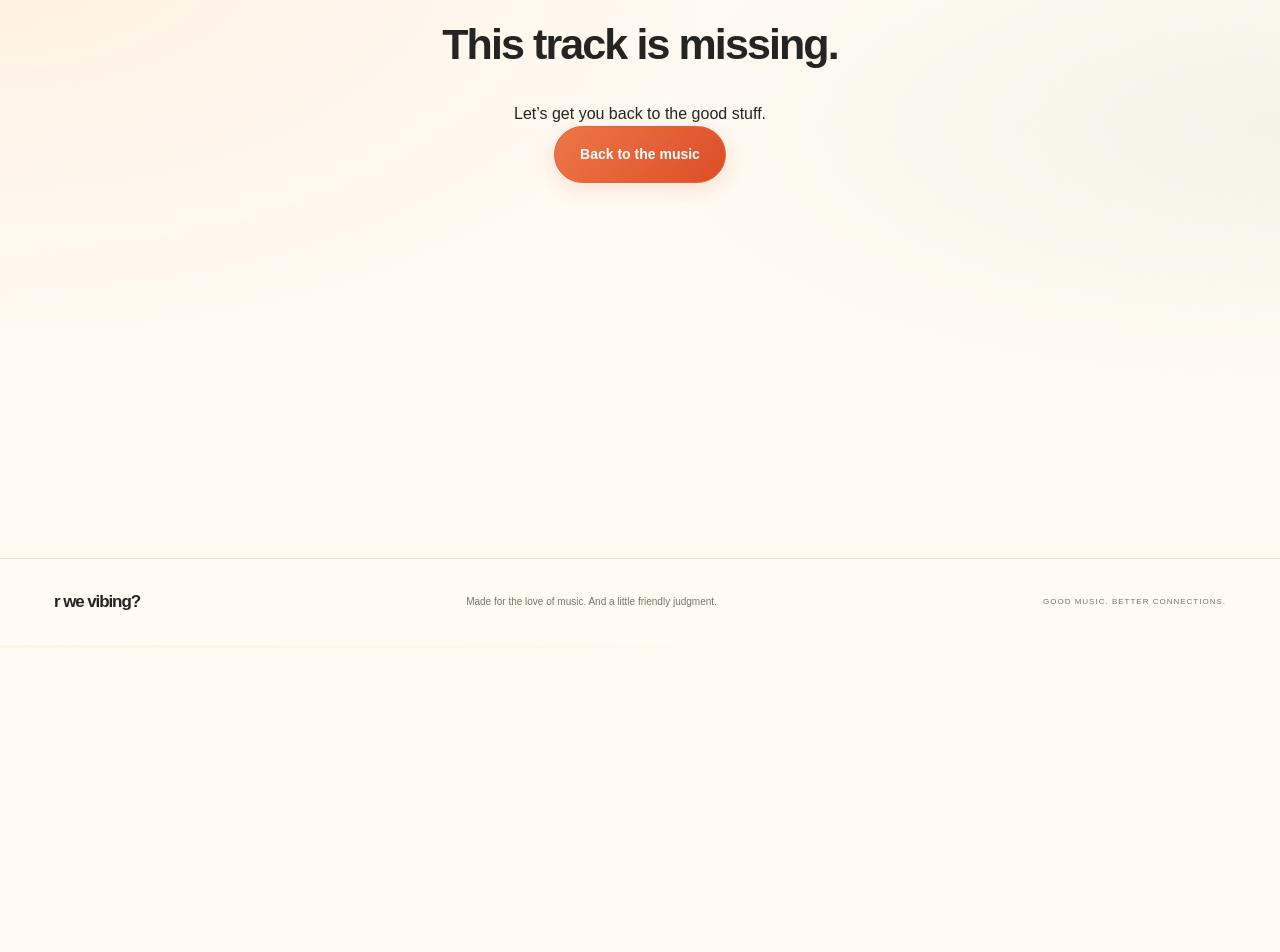
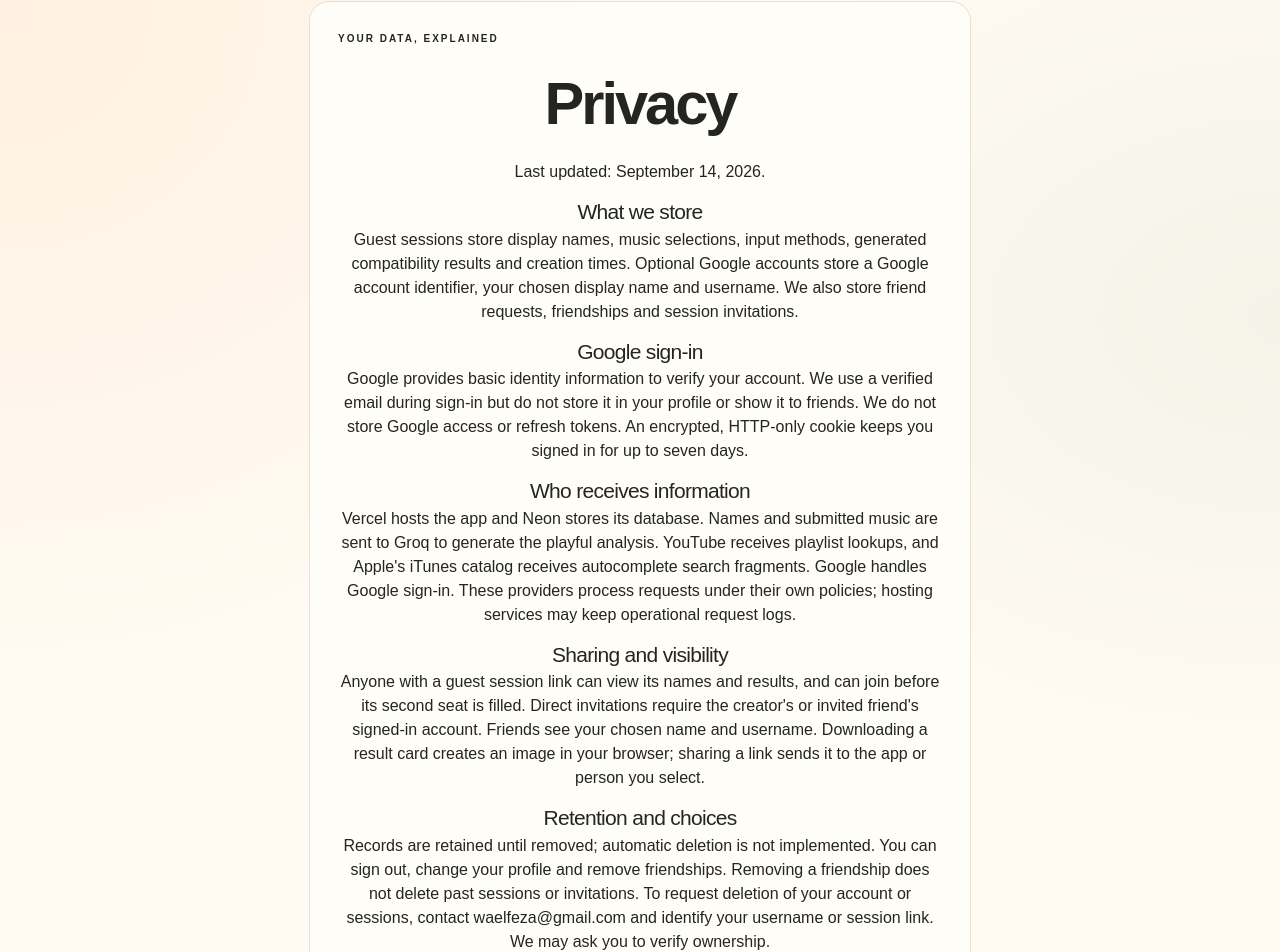
Before and after one commit to wauul/are-we-vibing, a Next.js app: page /privacy in a window 1280 px wide. Before the commit this address had no page. Shown: the part 152-1104 px from the top of the page. Before the commit the page ends 800 px from the top, so only its background shows below. Built offline with nearby package versions, Linux system fonts and the light colour scheme.

Commit message:
Add privacy information for Google sign-in

```diff
--- a/src/app/layout.tsx
+++ b/src/app/layout.tsx
@@ -36,7 +36,7 @@ export default function RootLayout({
           <span>
             Made for the love of music. And a little friendly judgment.
           </span>
-          <span className="footer-note">GOOD MUSIC. BETTER CONNECTIONS.</span>
+          <Link href="/privacy">Privacy</Link>
         </footer>
       </body>
     </html>
--- a/src/app/page.tsx
+++ b/src/app/page.tsx
@@ -31,7 +31,7 @@ export default function Home() {
             Start a session <ArrowRight size={19} />
           </Link>
           <p className="micro">
-            <span>✦</span> No accounts. No awkward questions. Just vibes.
+            <span>✦</span> Try as a guest. Stay for your music circle.
           </p>
           <div className="sources">
             <span>
--- /dev/null
+++ b/src/app/privacy/page.tsx
@@ -0,0 +1,22 @@
+import Link from "next/link";
+
+export const metadata = { title: "Privacy — R We Vibing?" };
+
+export default function PrivacyPage() {
+  return <main className="flow-shell"><article className="detail-card">
+    <div className="eyebrow">YOUR DATA, EXPLAINED</div>
+    <h1>Privacy</h1>
+    <p>Last updated: September 14, 2026.</p>
+    <h2>What we store</h2>
+    <p>Guest sessions store display names, music selections, input methods, generated compatibility results and creation times. Optional Google accounts store a Google account identifier, your chosen display name and username. We also store friend requests, friendships and session invitations.</p>
+    <h2>Google sign-in</h2>
+    <p>Google provides basic identity information to verify your account. We use a verified email during sign-in but do not store it in your profile or show it to friends. We do not store Google access or refresh tokens. An encrypted, HTTP-only cookie keeps you signed in for up to seven days.</p>
+    <h2>Who receives information</h2>
+    <p>Vercel hosts the app and Neon stores its database. Names and submitted music are sent to Groq to generate the playful analysis. YouTube receives playlist lookups, and Apple's iTunes catalog receives autocomplete search fragments. Google handles Google sign-in. These providers process requests under their own policies; hosting services may keep operational request logs.</p>
+    <h2>Sharing and visibility</h2>
+    <p>Anyone with a guest session link can view its names and results, and can join before its second seat is filled. Direct invitations require the creator's or invited friend's signed-in account. Friends see your chosen name and username. Downloading a result card creates an image in your browser; sharing a link sends it to the app or person you select.</p>
+    <h2>Retention and choices</h2>
+    <p>Records are retained until removed; automatic deletion is not implemented. You can sign out, change your profile and remove friendships. Removing a friendship does not delete past sessions or invitations. To request deletion of your account or sessions, contact <a href="mailto:waelfeza@gmail.com">waelfeza@gmail.com</a> and identify your username or session link. We may ask you to verify ownership.</p>
+    <p><Link href="/friends">Back to your music circle →</Link></p>
+  </article></main>;
+}
```
